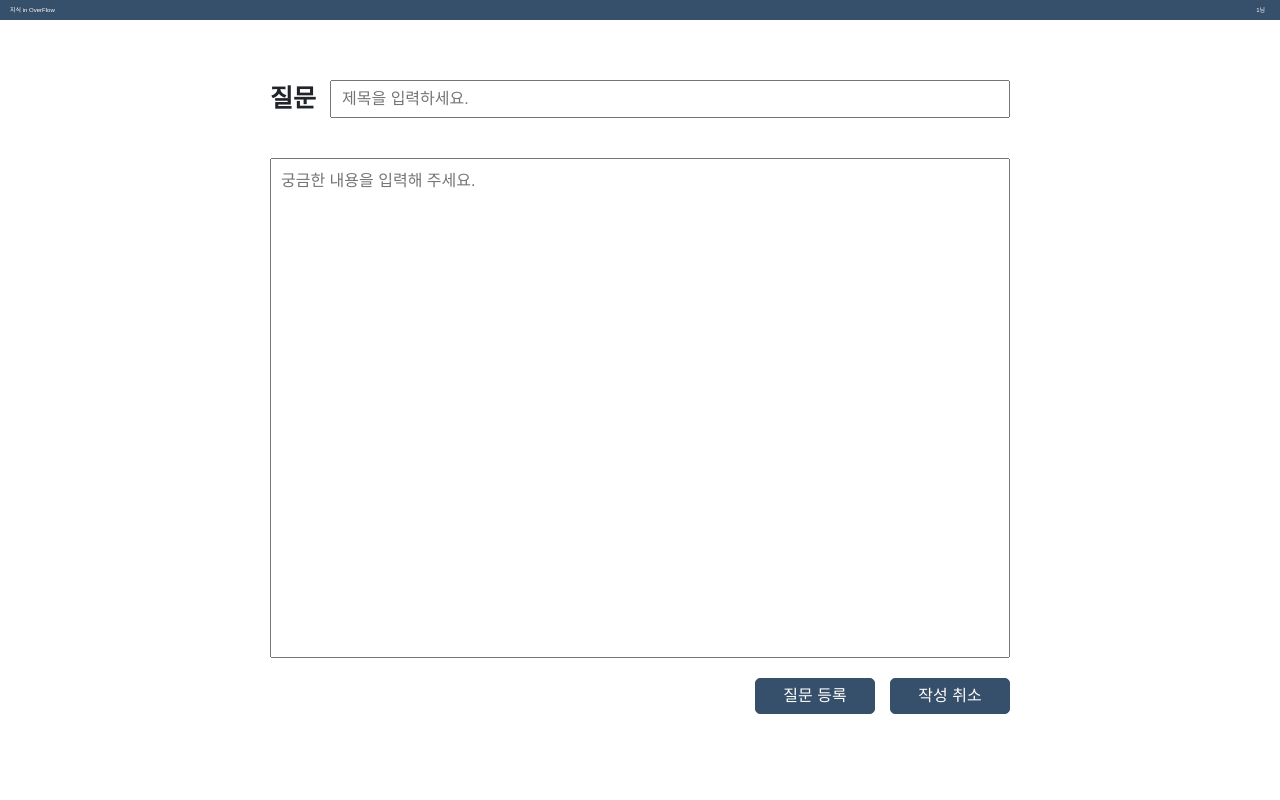
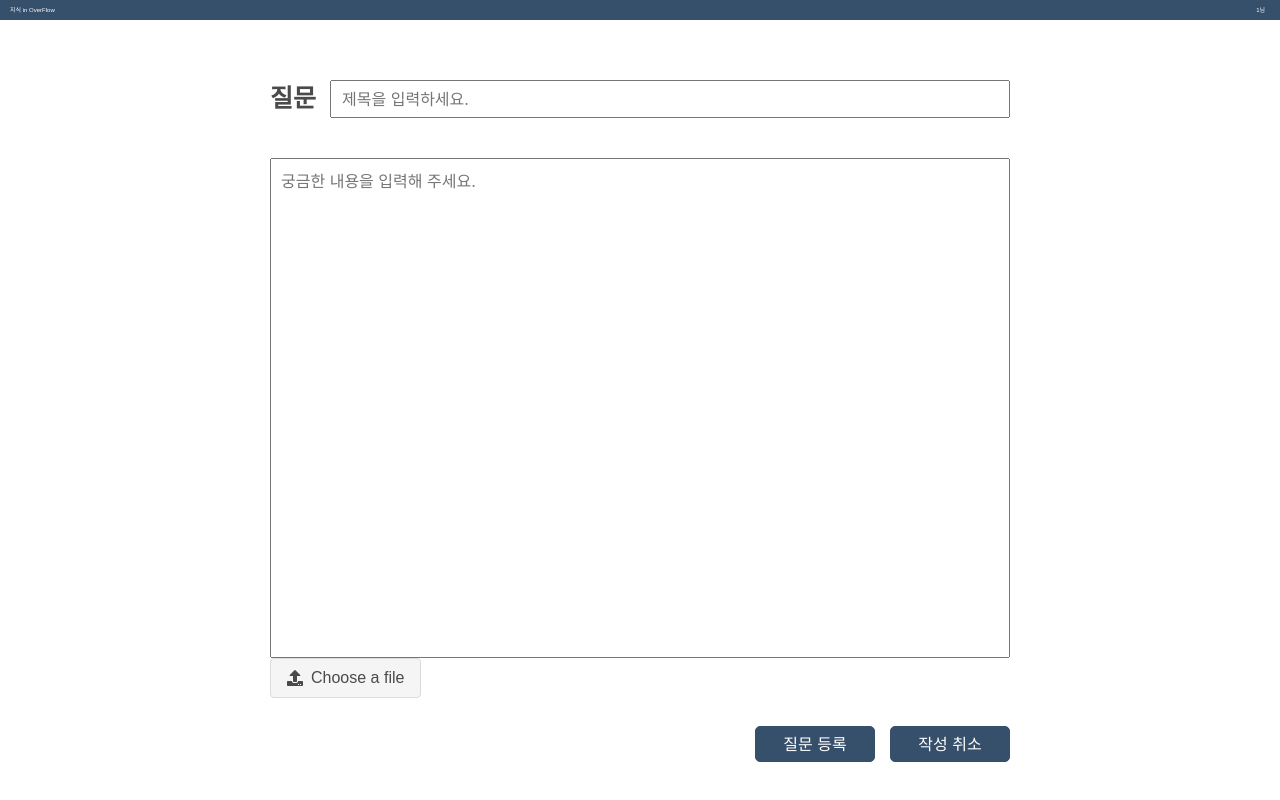
Before and after one commit to keeeeeey/hanghae_1_week, a Flask app: template templates/write.html in a window 1280 px wide. Run offline with Flask 2, Linux system fonts and the light colour scheme; the template is opened without the code that fills it: most values are stand-ins (such as "Sample title", 1, 10 or a date in 2020); some libraries are stand-ins or nearby versions.

Commit message:
Add (write page) image to DB

```diff
--- a/app.py
+++ b/app.py
@@ -185,11 +185,13 @@ def write_post():
     id_receive = request.form['id_give']
     title_receive = request.form['title_give']
     content_receive = request.form['content_give']
+    image_receive = request.form['image_give']
 
     doc = {
         'user_id': id_receive,
         'title': title_receive,
         'contents': content_receive,
+        'images': image_receive,
     }
 
     db.article.insert_one(doc)
--- /dev/null
+++ b/static/css/write.css
@@ -0,0 +1,129 @@
+* {
+    font-family: 'Jua', sans-serif;
+}
+
+/* header 스타일 */
+.header {
+    position: fixed;
+    display: flex;
+    justify-content: space-between;
+    align-items: center;
+    padding: 0px 10px 0px 10px;
+    width: 100%;
+    height: 20px;
+    text-align: center;
+    font-size: 6px;
+    color: white;
+    background-color: #364f6b;
+}
+
+a:visited {
+    color: white;
+    text-decoration: none;
+}
+
+a:hover {
+    color: white;
+    text-decoration: none;
+}
+
+.user_id {
+    text-align: center;
+    margin: 5px;
+}
+
+
+/* body 스타일 */
+.body {
+    display: flex;
+    justify-content: center;
+}
+
+/* 내용부분body */
+.wrap {
+    display: flex;
+    flex-direction: column;
+    justify-content: center;
+    width: 800px;
+    padding: 30px;
+}
+
+.article {
+    display: flex;
+    flex-direction: row;
+    justify-content: center;
+    margin-top: 50px;
+}
+
+#span_tag {
+    display: block;
+    width: 60px;
+    font-size: 25px;
+    margin-right: 5px;
+    font-weight: bold;
+}
+
+.ipbox_question {
+    width: 100%;
+    padding-left: 10px;
+}
+
+.main_body {
+    display: flex;
+    flex-direction: column;
+    justify-content: center;
+    margin-top: 40px;
+}
+
+.textarea_contents {
+    width: 100%;
+    height: 500px;
+    padding: 10px;
+    resize: none;
+    overflow-y: scroll;
+}
+
+.buttons {
+    display: flex;
+    margin-top: 20px;
+    justify-content: flex-end;
+}
+
+#button {
+    background-color: #364f6b;
+    color: white;
+    width: 120px; /* 크기지정 */
+    height: 36px;
+    transition: all 0.3s ease 0s;
+    border: 1px solid #364f6b;
+    border-radius: 5px;
+    margin-left: 15px;
+
+}
+
+#button:hover {
+    background-color: #263649;
+    color: white;
+    border: none;
+    transform: translateY(-5px);
+}
+
+.form-container {
+    display: flex;
+    flex-direction: column;
+}
+
+.image-list {
+    display: flex;
+    flex-wrap: wrap;
+}
+
+.show-uploaded {
+    display: flex;
+    flex-wrap: wrap;
+    width: 100%;
+}
+.show-uploaded .img {
+    width: 25%;
+    padding: 0.3em;
+}
--- a/templates/write.html
+++ b/templates/write.html
@@ -12,6 +12,18 @@
     <link rel="stylesheet" href="https://maxcdn.bootstrapcdn.com/bootstrap/4.0.0/css/bootstrap.min.css"
           integrity="sha384-Gn5384xqQ1aoWXA+058RXPxPg6fy4IWvTNh0E263XmFcJlSAwiGgFAW/dAiS6JXm" crossorigin="anonymous">
 
+    <!-- Bulma CSS -->
+    <link
+            rel="stylesheet"
+            href="https://cdn.jsdelivr.net/npm/bulma@0.9.1/css/bulma.min.css"
+    />
+    <link
+            rel="stylesheet"
+            href="https://pro.fontawesome.com/releases/v5.10.0/css/all.css"
+            integrity="sha384-AYmEC3Yw5cVb3ZcuHtOA93w35dYTsvhLPVnYs9eStHfGJvOvKxVfELGroGkvsg+p"
+            crossorigin="anonymous"
+    />
+
     <!-- Optional JavaScript -->
     <!-- jQuery first, then Popper.js, then Bootstrap JS -->
     <script src="https://ajax.googleapis.com/ajax/libs/jquery/3.5.1/jquery.min.js"></script>
@@ -23,153 +35,11 @@
             integrity="sha384-JZR6Spejh4U02d8jOt6vLEHfe/JQGiRRSQQxSfFWpi1MquVdAyjUar5+76PVCmYl"
             crossorigin="anonymous">
     </script>
-    <!--<link href="../static/css/write.css" rel="stylesheet" />-->
-    <!--<script src="../static/script/write.js" type="text/javascript" ></script>-->
-
-    <style>
-    *{
-    font-family: 'Jua', sans-serif;
- }
-
- /* header 스타일 */
- .header{
-     position: fixed;
-     display: flex;
-     justify-content: space-between;
-     align-items: center;
-     padding: 0px 10px 0px 10px;
-     width: 100%;
-     height: 20px;
-     text-align: center;
-     font-size: 6px;
-     color: white;
-     background-color: #364f6b;
- }
- a:visited {
-     color: white;
-     text-decoration: none;
- }
- a:hover {
-     color: white;
-     text-decoration: none;
- }
- .user_id{
-     text-align: center;
-     margin:5px;
- }
-
-
- /* body 스타일 */
- .body{
-     display: flex;
-     justify-content: center;
- }
- /* 내용부분body */
- .wrap{
-    display:flex;
-    flex-direction: column;
-    justify-content: center;
-    width: 800px;
-    padding:30px;
- }
- .article{
-    display:flex;
-    flex-direction: row;
-    justify-content: center;
-    margin-top: 50px;
- }
- #span_tag{
-    display: block;
-    width: 60px;
-    font-size: 25px;
-    margin-right: 5px;
-    font-weight:bold;
- }
- .ipbox_question{
-     width: 100%;
-     padding-left: 10px;
- }
- .main_body{
-    display:flex;
-    flex-direction: column;
-    justify-content: center;
-    margin-top: 40px;
- }
- .textarea_contents{
-     width: 100%;
-     height: 500px;
-     padding: 10px;
-     resize: none;
-     overflow-y: scroll;
- }
- .buttons{
-     display: flex;
-     margin-top: 20px;
-     justify-content:flex-end;
- }
- #button{
-     background-color: #364f6b;
-     color: white;
-     width: 120px; /* 크기지정 */
-     height: 36px;
-     transition: all 0.3s ease 0s;
-     border: 1px solid #364f6b;
-     border-radius: 5px;
-     margin-left: 15px;
-
- }
- #button:hover{
-     background-color: #263649;
-     color: white;
-     border:none;
-     transform: translateY(-5px);
- }
-    </style>
-
-     <script>
-        $(document).ready(function(){
-        });
-
-        function posting() {
-            let id = $('#user_id').val();
-            let title = $('#title').val();
-            let content = $('#contents').val();
-            //let form_data = new FormData()
-
-            //form_data.append("title_give", title)
-            //form_data.append("content_give", content)
-
-            $.ajax({
-                type: "POST",
-                url: "/api/posting",
-                data: {
-                    'id_give' :id,
-                    'title_give':title,
-                    'content_give':content
-                },
-                success: function (response) {
-                    if (response["result"] == "success") {
-                        alert(response["msg"]);
-                        window.location.reload();
-                        location.replace("/");
-                        //main page move
-                    }
-                }
-            })
-        }
-
-        function cancel(){
-            if(!confirm("정말로 취소하시겠습니까?")){
-                return;
-            } else{
-                location.replace("/"); //main page local address
-            }
-        }
-
-     </script>
+    <link href="../static/css/write.css" rel="stylesheet"/>
+    <script defer src="./../static/js/write.js" type="text/javascript"></script>
 </head>
 <body>
-    <div class = "header">
+<div class="header">
     <a href="">지식 in OverFlow</a>
     <p class="user_id"><span id="user_id">{{user_id}}</span>님</p>
 </div>
@@ -182,11 +52,35 @@
         <div class="main_body">
             <textarea class="textarea_contents" id="contents" placeholder="궁금한 내용을 입력해 주세요."></textarea>
         </div>
+
+        <article class="image-upload">
+            <div class="show-uploaded">
+
+            </div>
+            <form method="post" enctype="multipart/form-data" class="form-container">
+                <div class="file">
+                    <label class="file-label">
+                        <input class="file-input" multiple type="file" id="choose-image" name="choose-image" accept="image/*" onchange="loadFile(this)">
+                        <span class="file-cta">
+                          <span class="file-icon">
+                            <i class="fas fa-upload"></i>
+                          </span>
+                          <span class="file-label">
+                            Choose a file
+                          </span>
+                        </span>
+                    </label>
+                </div>
+                <ul class="image-list"></ul>
+            </form>
+        </article>
+
         <div class="buttons">
             <button id="button" onclick="posting()">질문 등록</button>
             <button id="button" onclick="cancel()">작성 취소</button>
         </div>
     </div>
 </div>
+
 </body>
 </html>
```
Also changed, not shown: static/js/write.js (added, +62 -0 lines). Lines whose indentation alone changed are shown as unchanged.
